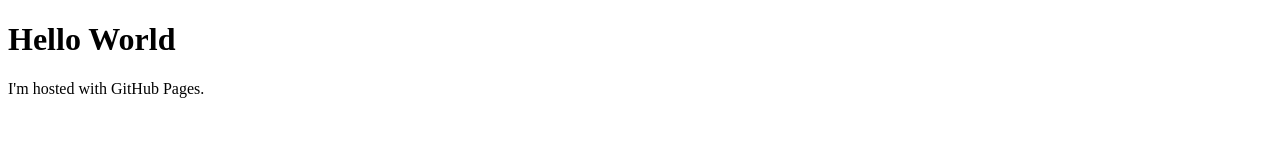
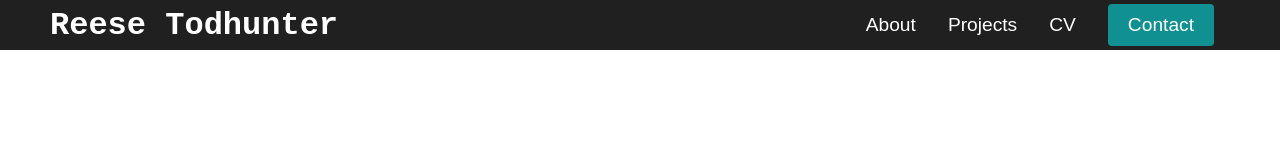
Before and after one commit to ReeseTodhunter/ReeseTodhunter.github.io, a plain HTML site: page index.html in a window 1280 px wide. Drawn offline with Linux system fonts and the light colour scheme.

Commit message:
Slow Portfolio Setup

```diff
--- a/index.html
+++ b/index.html
@@ -1,7 +1,35 @@
 <!DOCTYPE html>
-<html>
+<html lang="en">
+<head>
+    <meta charset="UTF-8">
+    <meta name="viewport" content="width=device-width, initial-scale=1.0">
+    <title>Reese Programs A Thing</title>
+    <link rel="stylesheet" href="styles.css">
+</head>
 <body>
-<h1>Hello World</h1>
-<p>I'm hosted with GitHub Pages.</p>
+    <nav class="navbar">
+        <div class="navbar__container">
+            <a href="/" id="navbar__logo">Reese Todhunter</a>
+            <div class="navbar__toggle" id="mobile-menu">
+                <span class="bar"></span>
+                <span class="bar"></span>
+                <span class="bar"></span>
+            </div>
+            <ul class="navbar__menu">
+                <li class="navbar__item">
+                    <a href="/" class="navbar__links">About</a>
+                </li>
+                <li class="navbar__item">
+                    <a href="/tech.html" class="navbar__links">Projects</a>
+                </li>
+                <li class="navbar__item">
+                    <a href="/" class="navbar__links">CV</a>
+                </li>
+                <li class="navbar__btn">
+                    <a href="/" class="button">Contact</a>
+                </li>
+            </ul>
+        </div>
+    </nav>
 </body>
 </html>
--- /dev/null
+++ b/styles.css
@@ -0,0 +1,93 @@
+*{
+    box-sizing: border-box;
+    margin: 0;
+    padding: 0;
+    font-family: 'Kumbh Sans', sans-serif;
+}
+
+.navbar{
+    background: rgba(0, 0, 0, 0.875);
+    height: 50px;
+    display: flex;
+    justify-content: center;
+    align-items: center;
+    font-size: 1.2rem;
+    position: sticky;
+    top: 0;
+    z-index: 9999;
+}
+
+.navbar__container{
+    display: flex;
+    justify-content: space-between;
+    height: 50px;
+    z-index: 1;
+    width: 100%;
+    max-width: 1300px;
+    margin: 0 auto;
+    padding: 0 50px;
+}
+
+#navbar__logo{
+    background-color: rgb(255, 255, 255);
+    background-size: 100%;
+    -webkit-background-clip: text;
+    -moz-background-clip: text;
+    -webkit-text-fill-color: transparent;
+    -moz-text-fill-color: transparent;
+    display: flex;
+    align-items: center;
+    cursor: pointer;
+    text-decoration: none;
+    font-weight: bold;
+    font-family: monospace;
+    font-size: 2rem;
+}
+
+.fa-gem{
+    margin-right: 0.5rem;
+}
+
+.navbar__menu{
+    display: flex;
+    align-items: center;
+    list-style: none;
+    text-align: center;
+}
+
+.navbar__item{
+    height: 80px;
+}
+
+.navbar__links{
+    color: #fff;
+    display: flex;
+    align-items: center;
+    justify-content: center;
+    text-decoration: none;
+    padding: 0 1rem;
+    height: 100%;
+}
+
+.navbar__btn{
+    display: flex;
+    justify-content: center;
+    align-items: center;
+    padding: 0 1rem;
+    width: 100%;
+}
+
+.button{
+    display: flex;
+    justify-content: center;
+    align-items: center;
+    text-decoration: none;
+    padding: 10px 20px;
+    height: 100%;
+    width: 100%;
+    border: none;
+    outline: none;
+    border-radius: 4px;
+    background: rgba(0, 255, 255, 0.5);
+    color: #fff;
+}
```
Also changed, not shown: app.js (added), tech.html (added).
